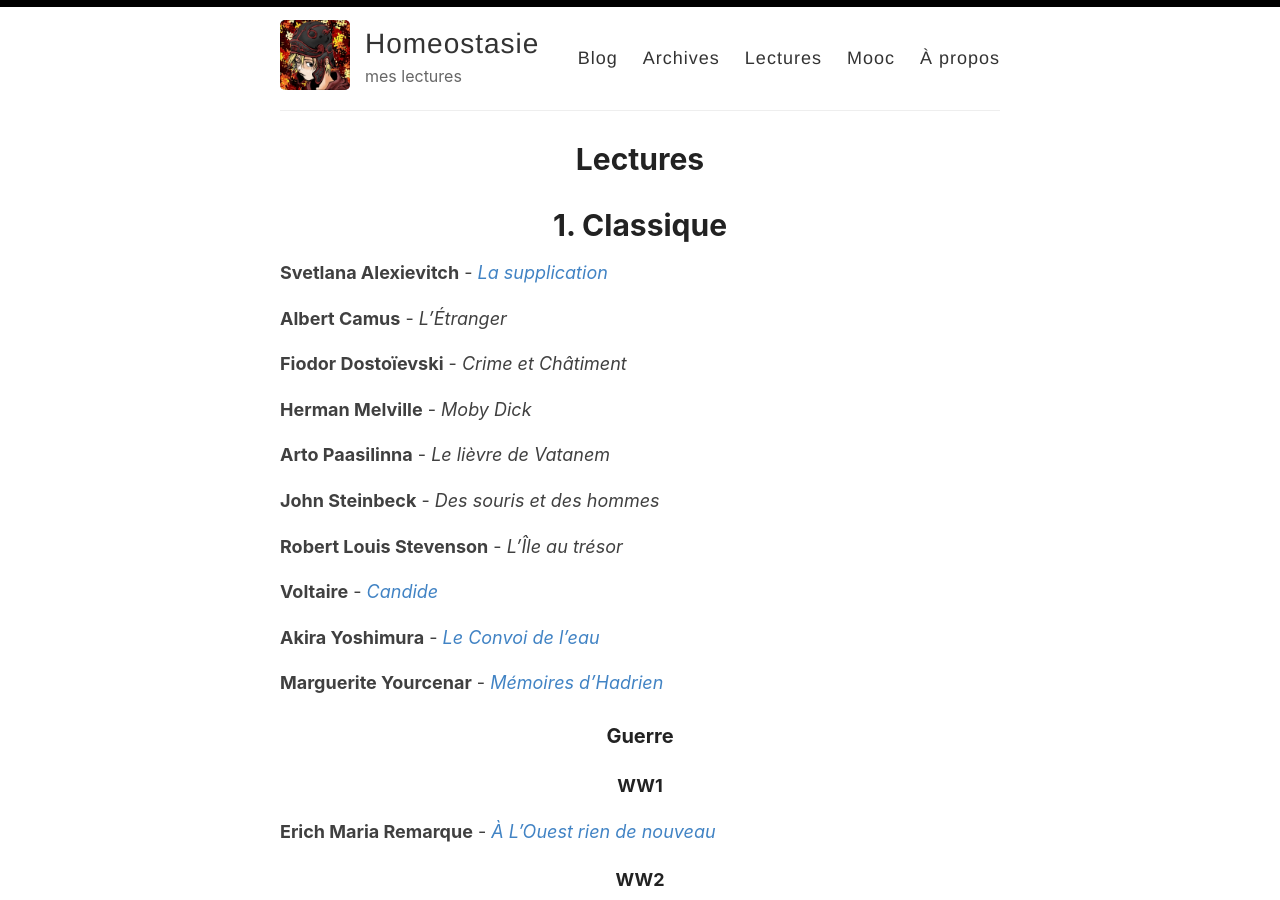
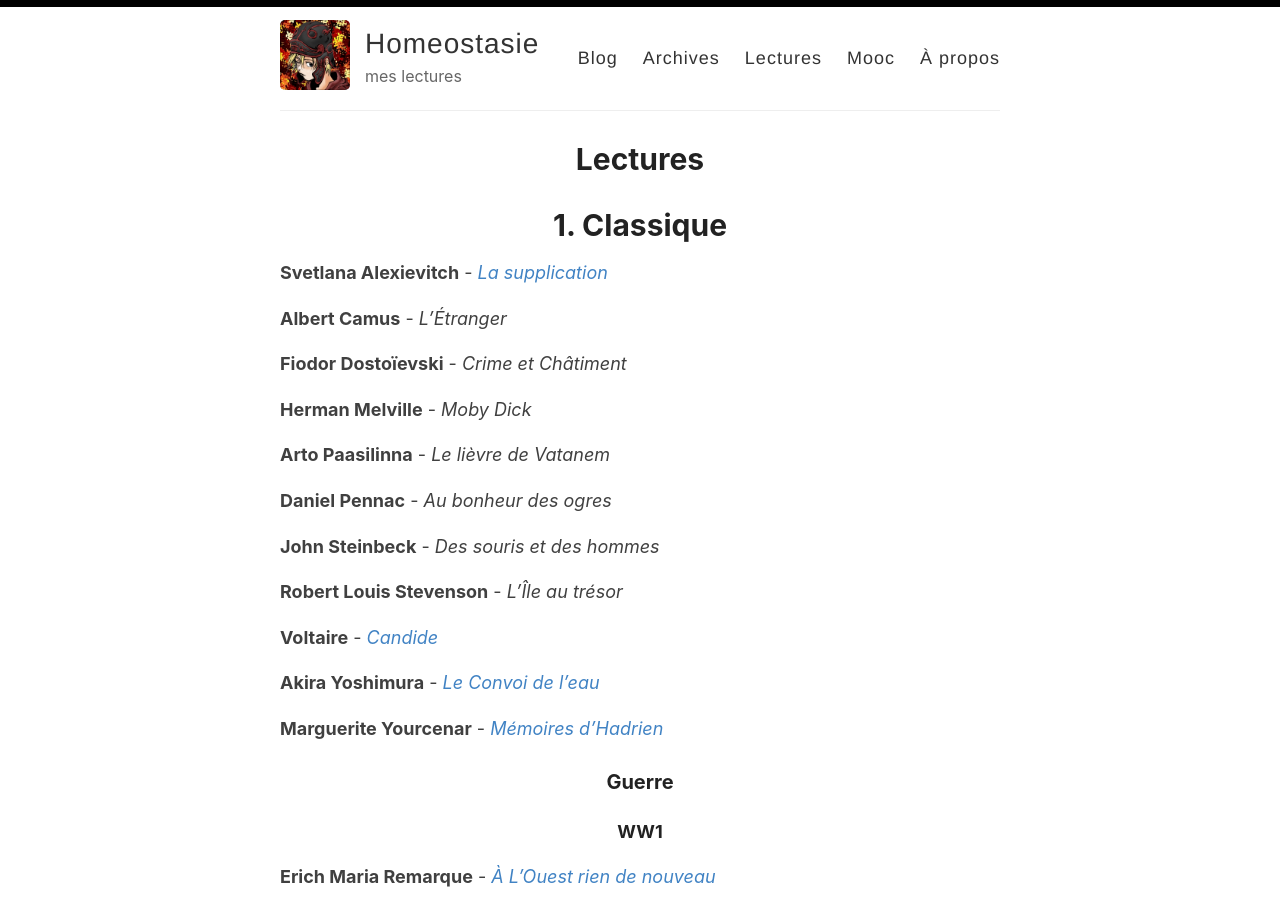
Before and after one commit to homeostasie/bouquins, a Jekyll site: the page built from _pages/lectures.md, in a window 1280 px wide and 900 px high. Built offline with Jekyll 4.4.1, drawn with Linux system fonts in a browser that asks for light colours.

Commit message:
ajout du bonheur des ogres

```diff
--- a/_pages/lectures.md
+++ b/_pages/lectures.md
@@ -16,6 +16,8 @@ comments: true
 **Herman Melville** - *Moby Dick*
 
 **Arto Paasilinna** - *Le lièvre de Vatanem*
+
+**Daniel Pennac** - *Au bonheur des ogres*
 
 **John Steinbeck** - *Des souris et des hommes*
 
```
